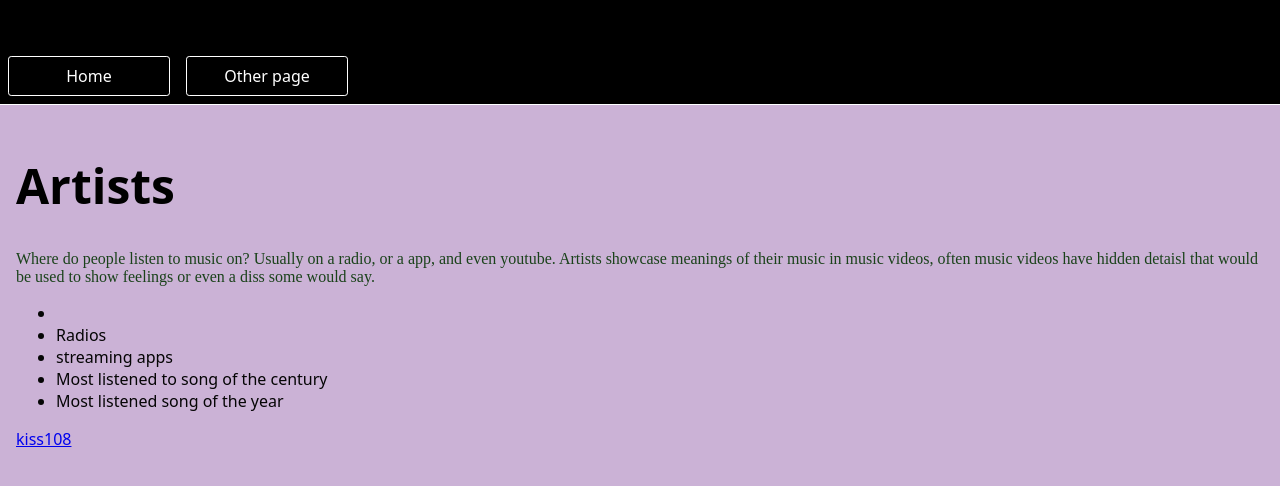
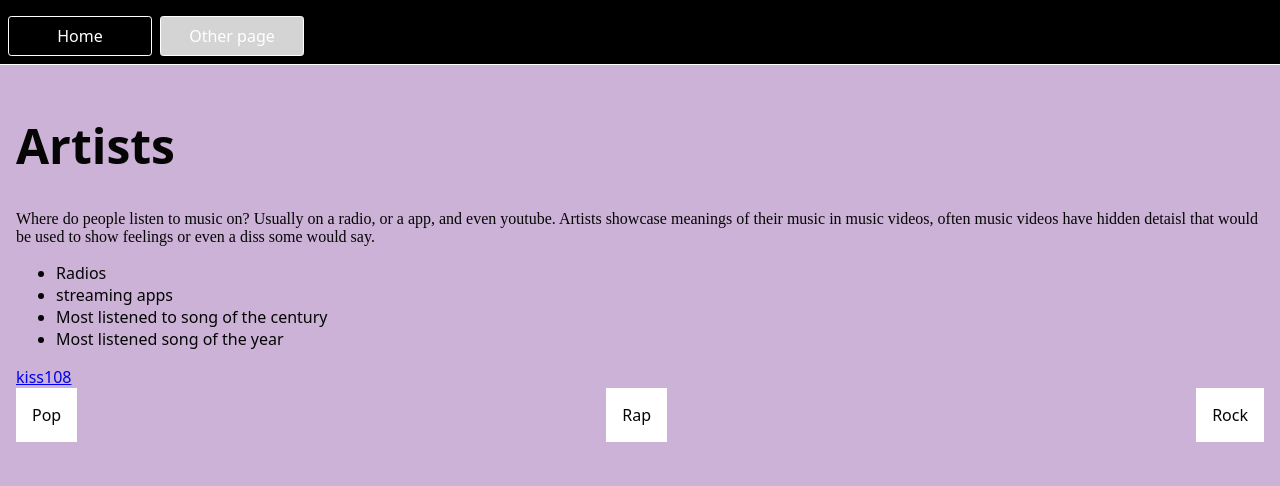
Before and after one commit to Shaymaa2006/firstcodeproject, a website: page page2.html in a window 1280 px wide. Drawn offline with Linux system fonts and the light colour scheme.

Commit message:
shayfirst

```diff
--- a/page2.html
+++ b/page2.html
@@ -17,7 +17,6 @@
       <p>Where do people listen to music on? Usually on a radio, or a app, and even youtube. Artists showcase meanings of their music in music videos, often music videos have hidden detaisl that would be used to show feelings or even a diss some would say.</p>
       <div>
       <ul>
-        <li></li>
         <li>Radios</li>
         <li>streaming apps</li>
         <li>Most listened to song of the century</li>
@@ -25,6 +24,11 @@
       </ul>
       <a href="https://kiss108.iheart.com">kiss108</a>
     </div>
+    <div class="OtherPageGrid">
+      <div id="item1">Pop </div>
+      <div id="item2">Rap </div>
+      <div id="item3">Rock </div>
+    </div>
     </main>
    </body>
 </html>
--- a/styles.css
+++ b/styles.css
@@ -1,6 +1,7 @@
 * {
-  box-sizing: content-box;
+  box-sizing: border-box;
 }
+
 body {
   margin: 0;
   font-family: system-ui, sans-serif;
@@ -10,11 +11,10 @@ body {
 
 nav {
   display: flex;
-  flex-wrap: wrap;
   align-items: flex-start;
   justify-content: flex-start;
   padding: 0.5rem;
-  gap: 1rem;
+  gap: 0.5rem;
   border-bottom: solid 1px white;
   background-color: black;
 }
@@ -22,7 +22,7 @@ nav {
 nav a {
   display: inline-block;
   min-width: 9rem;
-  margin-top: 3rem;
+  margin-top: 0.5rem;
   padding: 0.5rem;
   border-radius: 0.2rem;
   border: solid 1px white;
@@ -33,11 +33,8 @@ nav a {
 
 nav a[aria-current='page'] {
   color: white;
-  background-color: black;
-  font-style: normal ;
+  background-color: #d4d4d4;
 }
-
-
 
 main {
   padding: 1rem;
@@ -46,10 +43,26 @@ main {
 h1 {
   font-weight: bold;
   font-size: 3rem;
-  color: black;
 }
 p{
   font-size: 1rem;
   font-family:'Times New Roman', Times, serif ;
-  color: rgb(26, 66, 26);
 }
+.OtherPageGrid {
+  display: flex;
+  flex-direction: row;
+  justify-content: space-between;
+}
+
+#item1 {
+  padding: 1rem;
+  background-color: white;
+}
+#item2 {
+  padding: 1rem;
+  background-color: white;
+}
+#item3 {
+  padding: 1rem;
+  background-color: white;
+}
```
Also changed, not shown: index.html (+1 -1 lines).
